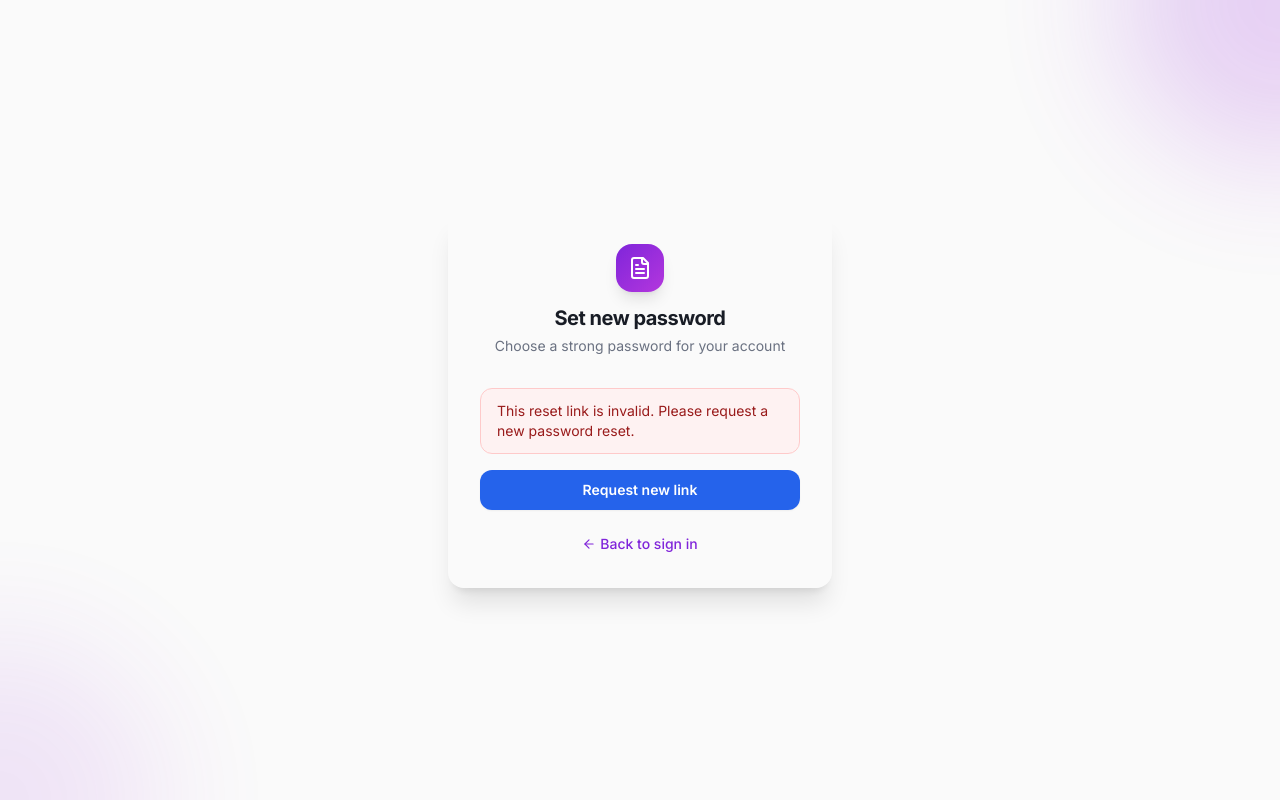
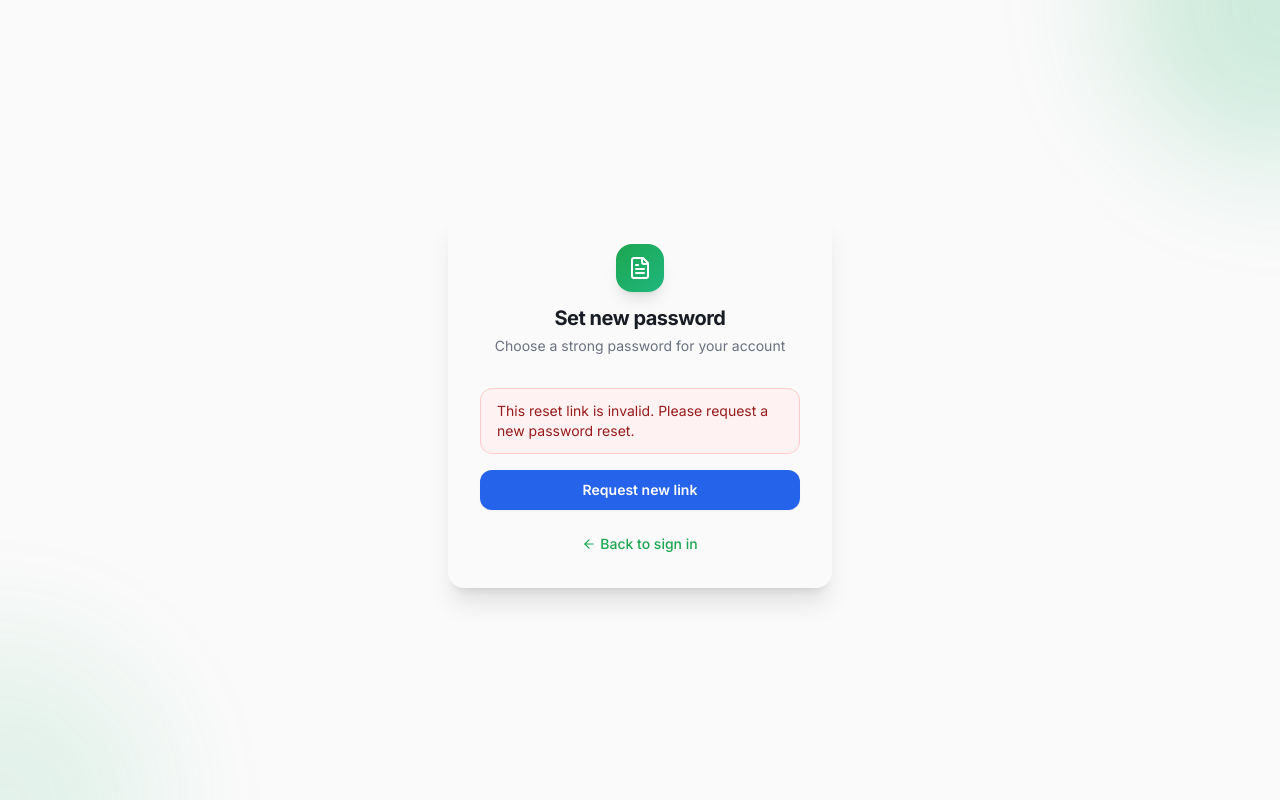
Before and after one commit to numanshaikh25/ChatPDF, a Next.js app in the folder frontend/: page /reset-password in a window 1280 px wide. Built offline with nearby package versions, Linux system fonts and the light colour scheme; no server answers.

Commit message:
feat: Let's improve change the theme to green

```diff
--- a/frontend/next.config.js
+++ b/frontend/next.config.js
@@ -7,6 +7,12 @@ const nextConfig = {
     NEXT_PUBLIC_TUSD_ENDPOINT: process.env.NEXT_PUBLIC_TUSD_ENDPOINT,
     NEXT_PUBLIC_MAX_FILE_SIZE: process.env.NEXT_PUBLIC_MAX_FILE_SIZE,
   },
+  images: {
+    remotePatterns: [
+      { protocol: 'https', hostname: '**' },
+      { protocol: 'http', hostname: '**' },
+    ],
+  },
 }
 
 module.exports = nextConfig
--- a/frontend/src/app/dashboard/page.tsx
+++ b/frontend/src/app/dashboard/page.tsx
@@ -3,6 +3,7 @@
 import { useEffect, useState } from 'react'
 import { useRouter } from 'next/navigation'
 import Link from 'next/link'
+import Image from 'next/image'
 import { FileText, ImageIcon, Loader2, LogOut, PanelLeftClose, PanelLeftOpen, Settings } from 'lucide-react'
 import { PDFUploader } from '@/components/pdf/PDFUploader'
 import { PDFList } from '@/components/pdf/PDFList'
@@ -163,9 +164,11 @@ export default function DashboardPage() {
         <div className="shrink-0 border-t border-[hsl(var(--sidebar-border))] px-3 py-3">
           <div className="flex items-center gap-2.5">
             {user?.avatar_url ? (
-              <img
+              <Image
                 src={user.avatar_url}
                 alt={user.username}
+                width={32}
+                height={32}
                 className="h-8 w-8 rounded-lg object-cover ring-1 ring-border"
               />
             ) : (
--- a/frontend/src/app/globals.css
+++ b/frontend/src/app/globals.css
@@ -26,18 +26,18 @@
     --border: 220 14% 88%;
     --input: 220 14% 88%;
 
-    /* Brand — Purple */
-    --primary: 270 71% 50%;
+    /* Brand — Green */
+    --primary: 142 71% 38%;
     --primary-foreground: 0 0% 100%;
-    --primary-hover: 270 71% 43%;
+    --primary-hover: 142 71% 31%;
 
     /* Secondary */
-    --secondary: 214 20% 94%;
-    --secondary-foreground: 217 25% 22%;
+    --secondary: 140 20% 94%;
+    --secondary-foreground: 140 25% 22%;
 
     /* Accent */
-    --accent: 270 60% 94%;
-    --accent-foreground: 270 65% 22%;
+    --accent: 142 60% 94%;
+    --accent-foreground: 142 65% 18%;
 
     /* Destructive */
     --destructive: 0 72% 51%;
@@ -52,19 +52,19 @@
     --warning-foreground: 0 0% 100%;
 
     /* Focus ring */
-    --ring: 270 71% 50%;
+    --ring: 142 71% 38%;
 
     /* Radius */
     --radius: 0.625rem;
 
     /* Sidebar */
-    --sidebar-bg: 214 25% 97%;
-    --sidebar-border: 214 18% 90%;
+    --sidebar-bg: 140 25% 97%;
+    --sidebar-border: 140 18% 90%;
 
     /* Gradient tokens */
-    --gradient-brand: linear-gradient(135deg, hsl(270 71% 50%) 0%, hsl(285 71% 54%) 100%);
-    --gradient-surface: linear-gradient(160deg, hsl(270 20% 96%) 0%, hsl(270 20% 94%) 100%);
-    --gradient-muted: linear-gradient(135deg, hsl(270 14% 92%) 0%, hsl(270 14% 91%) 100%);
+    --gradient-brand: linear-gradient(135deg, hsl(142 71% 38%) 0%, hsl(158 71% 42%) 100%);
+    --gradient-surface: linear-gradient(160deg, hsl(142 20% 96%) 0%, hsl(142 20% 94%) 100%);
+    --gradient-muted: linear-gradient(135deg, hsl(142 14% 92%) 0%, hsl(142 14% 91%) 100%);
   }
 
   .dark {
@@ -90,18 +90,18 @@
     --border: 224 18% 18%;
     --input: 224 18% 18%;
 
-    /* Brand — Purple (slightly lighter for dark bg) */
-    --primary: 270 71% 62%;
+    /* Brand — Green (slightly lighter for dark bg) */
+    --primary: 142 71% 50%;
     --primary-foreground: 0 0% 100%;
-    --primary-hover: 270 71% 70%;
+    --primary-hover: 142 71% 58%;
 
     /* Secondary */
-    --secondary: 214 22% 16%;
-    --secondary-foreground: 214 14% 82%;
+    --secondary: 140 22% 16%;
+    --secondary-foreground: 140 14% 82%;
 
     /* Accent */
-    --accent: 270 40% 18%;
-    --accent-foreground: 270 80% 80%;
+    --accent: 142 40% 18%;
+    --accent-foreground: 142 80% 80%;
 
     /* Destructive */
     --destructive: 0 72% 58%;
@@ -116,16 +116,16 @@
     --warning-foreground: 0 0% 100%;
 
     /* Focus ring */
-    --ring: 270 71% 62%;
+    --ring: 142 71% 50%;
 
     /* Sidebar */
-    --sidebar-bg: 217 25% 9%;
-    --sidebar-border: 217 20% 14%;
+    --sidebar-bg: 140 25% 9%;
+    --sidebar-border: 140 20% 14%;
 
     /* Gradient tokens */
-    --gradient-brand: linear-gradient(135deg, hsl(270 71% 62%) 0%, hsl(285 71% 66%) 100%);
-    --gradient-surface: linear-gradient(160deg, hsl(270 20% 14%) 0%, hsl(270 20% 12%) 100%);
-    --gradient-muted: linear-gradient(135deg, hsl(270 18% 18%) 0%, hsl(270 18% 16%) 100%);
+    --gradient-brand: linear-gradient(135deg, hsl(142 71% 50%) 0%, hsl(158 71% 54%) 100%);
+    --gradient-surface: linear-gradient(160deg, hsl(142 20% 14%) 0%, hsl(142 20% 12%) 100%);
+    --gradient-muted: linear-gradient(135deg, hsl(142 18% 18%) 0%, hsl(142 18% 16%) 100%);
   }
 }
 
--- a/frontend/src/app/settings/page.tsx
+++ b/frontend/src/app/settings/page.tsx
@@ -3,6 +3,7 @@
 import { useEffect, useState } from 'react'
 import { useRouter } from 'next/navigation'
 import Link from 'next/link'
+import Image from 'next/image'
 import {
   ArrowLeft,
   Eye,
@@ -140,9 +141,11 @@ export default function SettingsPage() {
         {/* Profile hero */}
         <div className="mb-8 flex items-center gap-4">
           {user?.avatar_url ? (
-            <img
+            <Image
               src={user.avatar_url}
               alt={user.username}
+              width={64}
+              height={64}
               className="h-16 w-16 rounded-2xl object-cover ring-2 ring-border"
             />
           ) : (
--- a/frontend/src/components/chat/ChatInterface.tsx
+++ b/frontend/src/components/chat/ChatInterface.tsx
@@ -1,6 +1,6 @@
 'use client'
 
-import { useEffect, useRef, useState, useCallback } from 'react'
+import { useEffect, useMemo, useRef, useState, useCallback } from 'react'
 import {
   Loader2, MessageSquare, Sparkles, FileText, ImageIcon,
   AlertCircle, ChevronDown, Zap,
@@ -72,9 +72,10 @@ export function ChatInterface({ activeDoc, sidebarOpen }: ChatInterfaceProps) {
     ? pdfStatus?.status === 'completed'
     : imageDetail?.status === 'ready'
   const isLoadingHistory = isPdf ? isPdfHistoryLoading : isImageHistoryLoading
-  const messages: Message[] = isPdf
-    ? (pdfHistory?.messages ?? [])
-    : (imageHistory?.messages ?? [])
+  const messages: Message[] = useMemo(
+    () => isPdf ? (pdfHistory?.messages ?? []) : (imageHistory?.messages ?? []),
+    [isPdf, pdfHistory?.messages, imageHistory?.messages]
+  )
   const isMutationPending = isPdf ? pdfMutation.isPending : imageMutation.isPending
 
   const suggestions = isImage ? IMAGE_SUGGESTION_PROMPTS : SUGGESTION_PROMPTS
```
Also changed, not shown: 1 other file (tests, documents, lock files or other folders).
